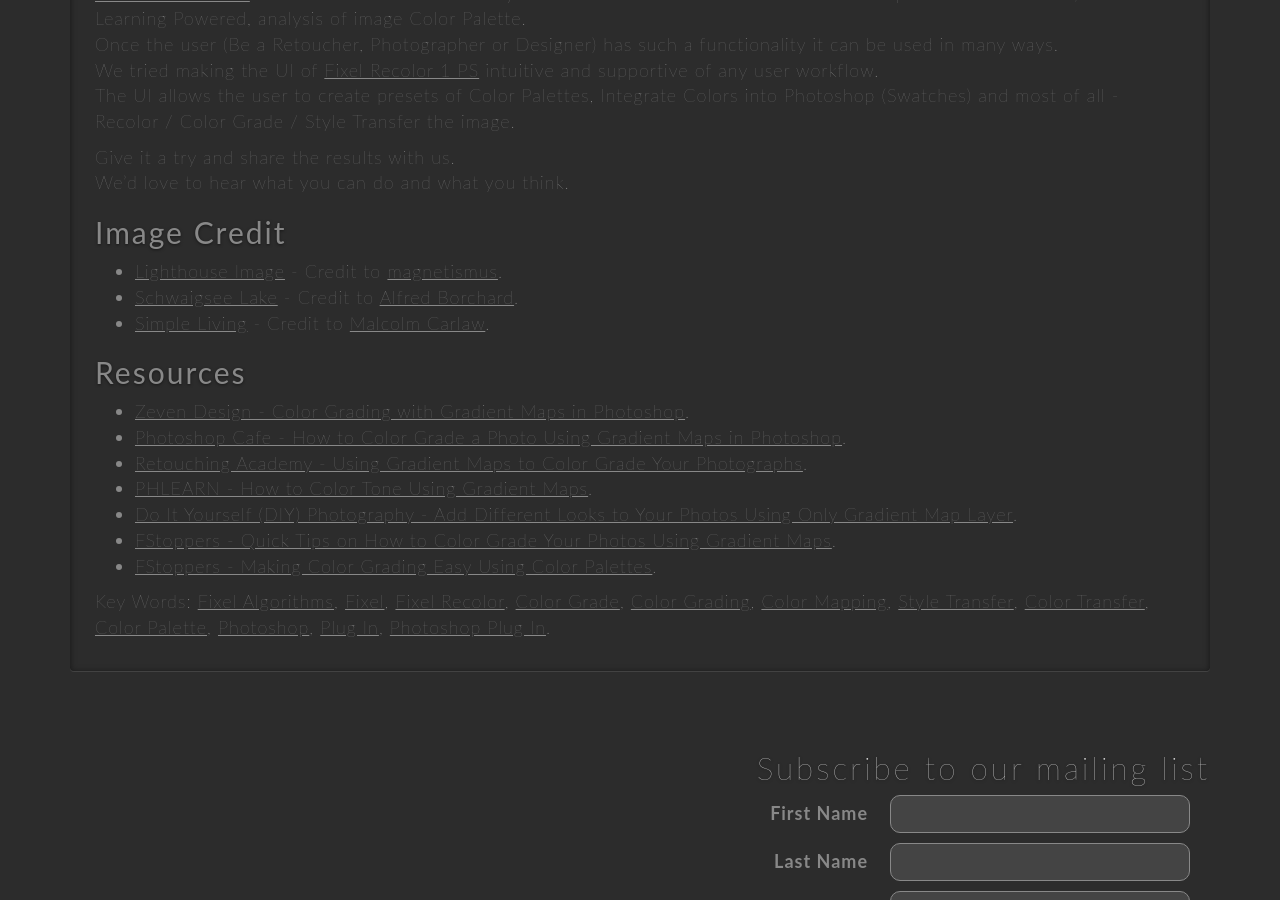
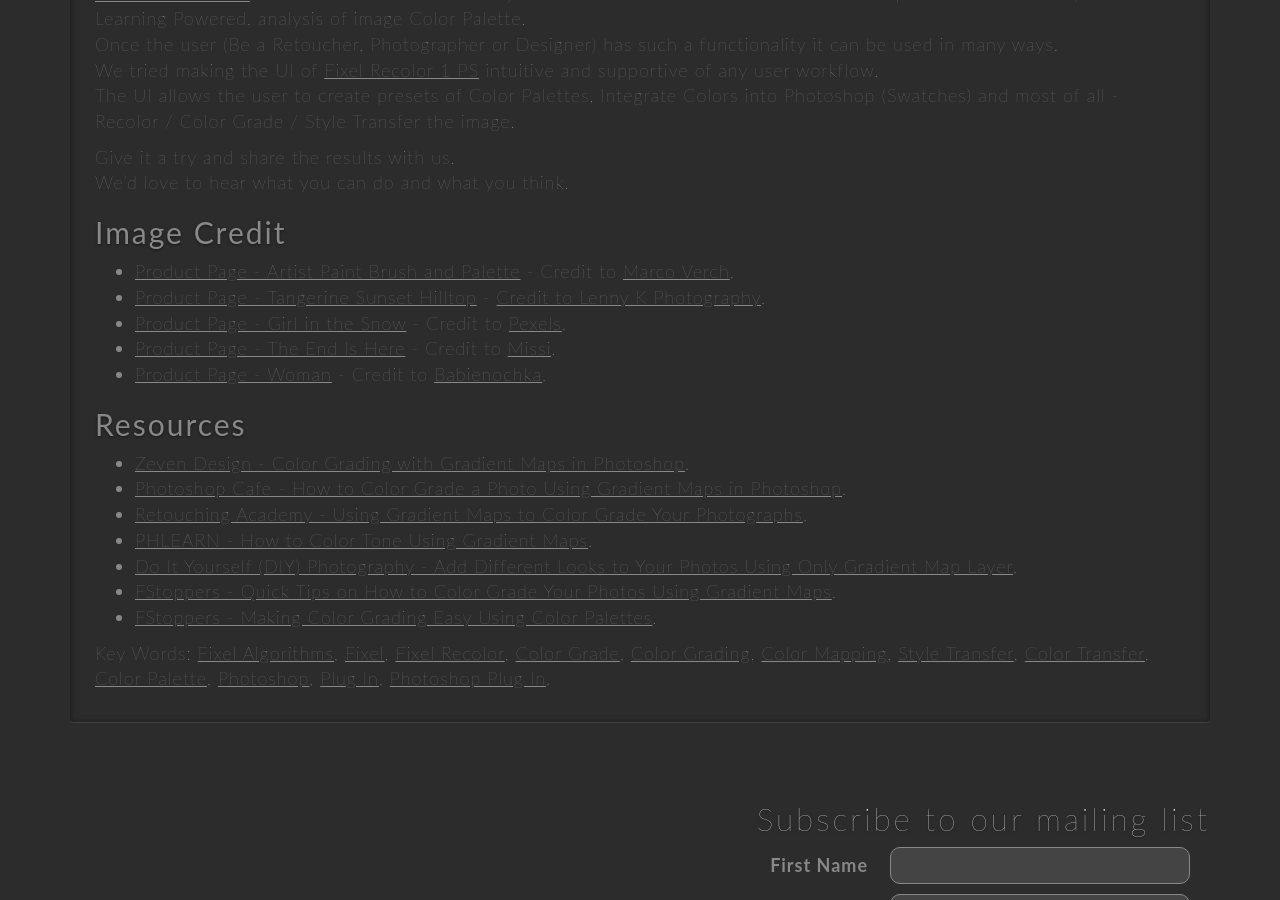
Before and after one commit to FixelAlgorithmsTeam/fixel, a Jekyll site: the page built from _posts/2018-12-22-fixel-recolor-1.md, in a window 1280 px wide and 900 px high, scrolled down 6829 px. Built offline with Jekyll 4.4.1, drawn with Linux system fonts in a browser that asks for light colours; nearby versions of some CDN libraries; comment, search, counter and statistics services are not loaded.

Commit message:
New 	- 	Work on Recolor Product Page. Fixed 	- 	B Known Issues 	-	C To Do 	- 	Enable MathJax (See documentation). Remarks 	- 	E

```diff
--- a/_posts/2018-12-22-fixel-recolor-1.md
+++ b/_posts/2018-12-22-fixel-recolor-1.md
@@ -186,9 +186,11 @@ Give it a try and share the results with us.
 We'd love to hear what you can do and what you think.
 
 ## Image Credit
- *  [Lighthouse Image](https://www.flickr.com/photos/magnetismus/8399258607/) - Credit to [magnetismus](https://www.flickr.com/people/magnetismus/).
- *  [Schwaigsee Lake](https://www.freeimages.com/photo/schwaigsee-lake-1342788) - Credit to [Alfred Borchard](https://www.freeimages.com/photographer/Alfi007-51075).
- *  [Simple Living](https://www.flickr.com/photos/lightsamples/22552453147) - Credit to [Malcolm Carlaw](https://www.flickr.com/photos/lightsamples/).
+ *	[Product Page - Artist Paint Brush and Palette](https://www.flickr.com/photos/30478819@N08/34870779781/) - Credit to [Marco Verch](https://www.flickr.com/photos/30478819@N08/).
+ *	[Product Page - Tangerine Sunset Hilltop](https://www.flickr.com/photos/lennykphotography/26573473081/) - [Credit to Lenny K Photography](https://www.flickr.com/photos/lennykphotography/).
+ *	[Product Page - Girl in the Snow](https://pixabay.com/en/cold-snow-nature-fashion-hands-1284411/) - Credit to [Pexels](https://pixabay.com/en/users/Pexels-2286921/).
+ *	[Product Page - The End Is Here](https://www.flickr.com/photos/15481483@N06/6282949189/) - Credit to [Missi](https://www.flickr.com/photos/15481483@N06/).
+ *  [Product Page - Woman](https://pixabay.com/en/girl-people-tenderness-woman-657753/) - Credit to [Babienochka](https://pixabay.com/en/users/Babienochka-818376/).
 
 
 ## Resources
```
